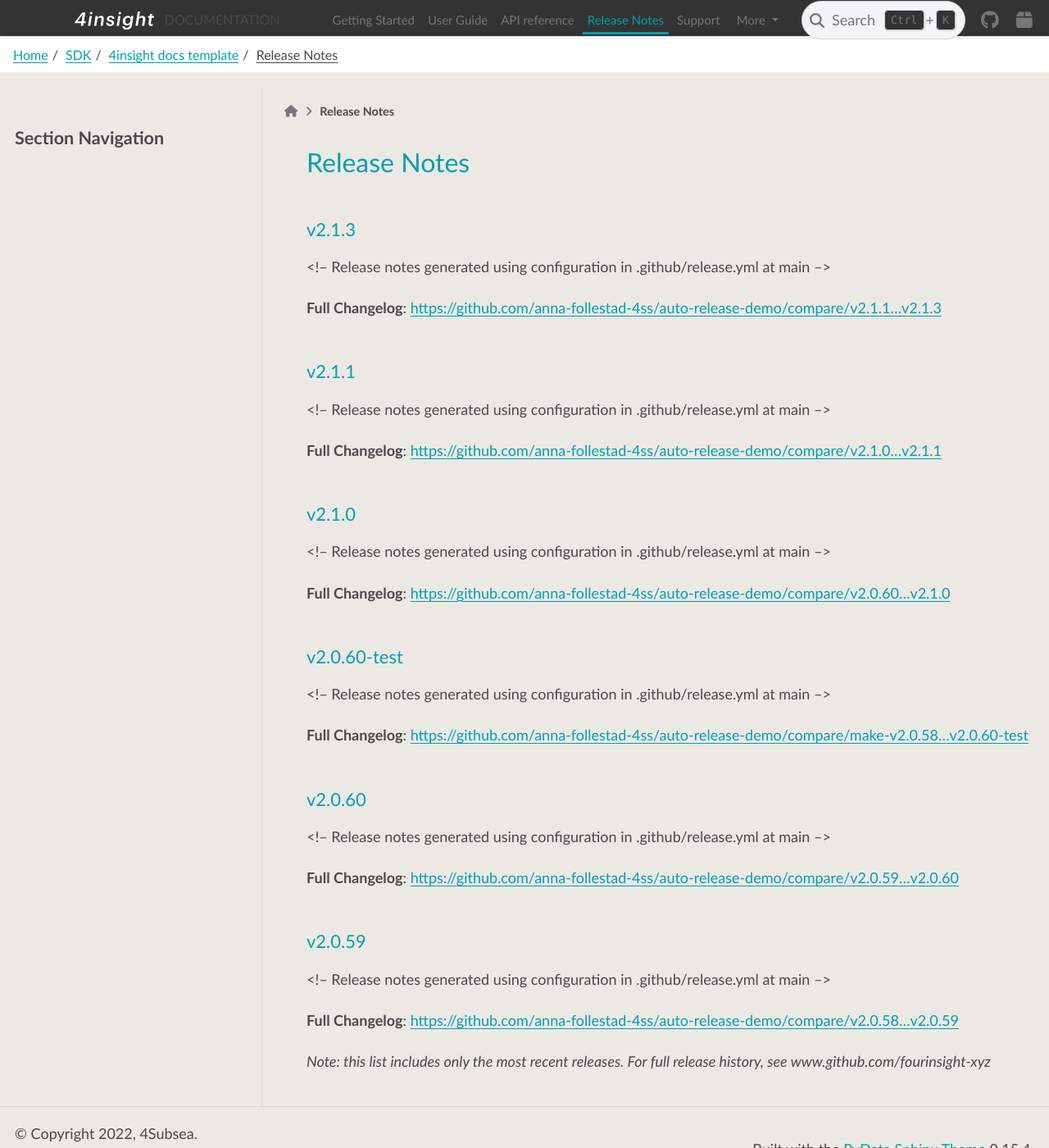
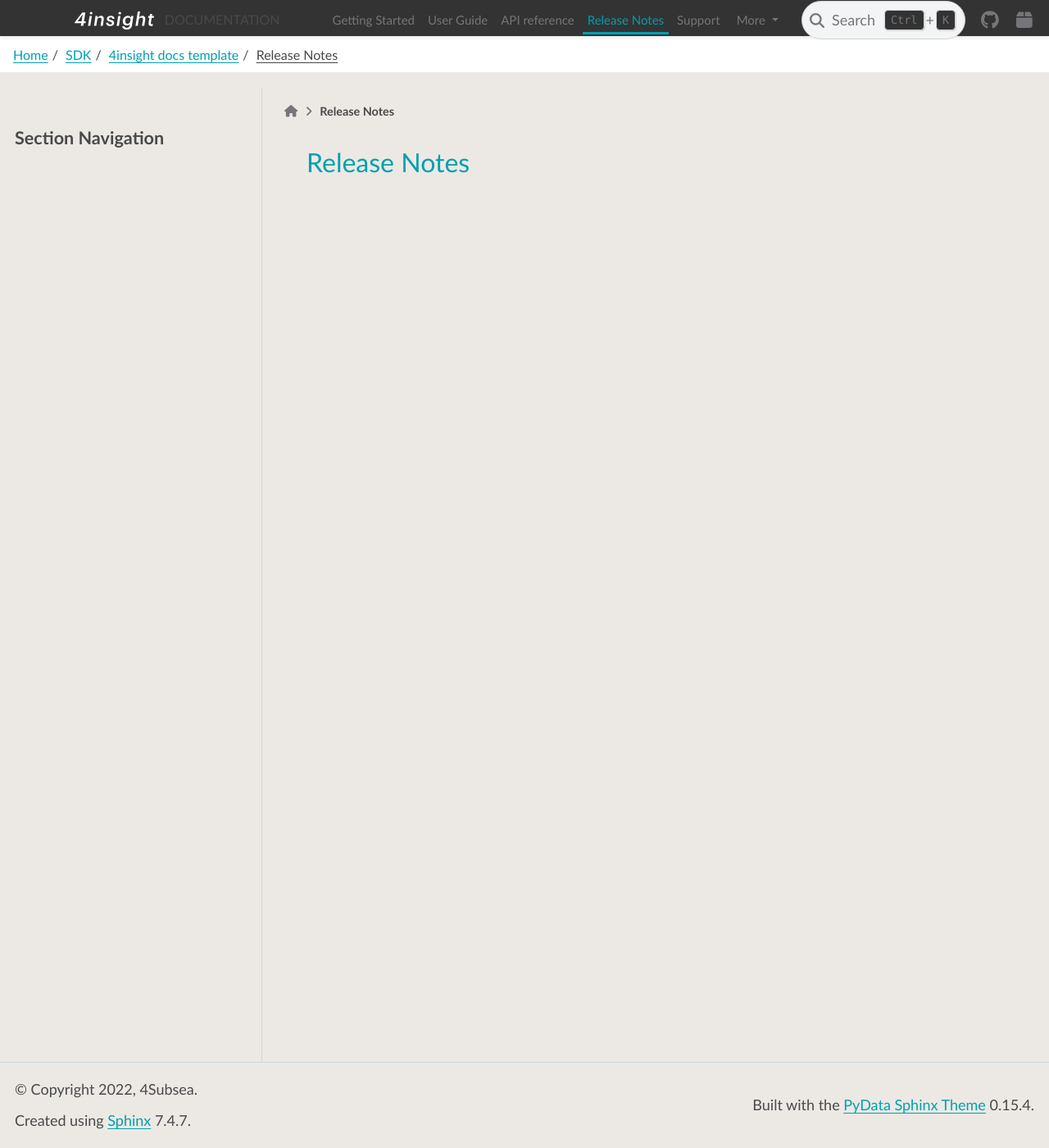
Before and after one commit to anna-follestad-4ss/auto-release-demo, a Sphinx documentation site: the page built from docs/release_notes.rst, in a window 1280 px wide and 1400 px high. Shown: the whole window at 82% size. Built offline with Sphinx 7.4.7 and the PyData theme 0.15.4, drawn with Linux system fonts in a browser that asks for light colours.

Commit message:
Update release_notes.rst

```diff
--- a/docs/release_notes.rst
+++ b/docs/release_notes.rst
@@ -1,65 +1,2 @@
 Release Notes
 =============
-
-
-v2.1.3
-------------------------------
-
-<!-- Release notes generated using configuration in .github/release.yml at main -->
-
-
-
-**Full Changelog**: https://github.com/anna-follestad-4ss/auto-release-demo/compare/v2.1.1...v2.1.3
-
-
-v2.1.1
-------------------------------
-
-<!-- Release notes generated using configuration in .github/release.yml at main -->
-
-
-
-**Full Changelog**: https://github.com/anna-follestad-4ss/auto-release-demo/compare/v2.1.0...v2.1.1
-
-
-v2.1.0
-------------------------------
-
-<!-- Release notes generated using configuration in .github/release.yml at main -->
-
-
-
-**Full Changelog**: https://github.com/anna-follestad-4ss/auto-release-demo/compare/v2.0.60...v2.1.0
-
-
-v2.0.60-test
-------------------------------
-
-<!-- Release notes generated using configuration in .github/release.yml at main -->
-
-
-
-**Full Changelog**: https://github.com/anna-follestad-4ss/auto-release-demo/compare/make-v2.0.58...v2.0.60-test
-
-
-v2.0.60
-------------------------------
-
-<!-- Release notes generated using configuration in .github/release.yml at main -->
-
-
-
-**Full Changelog**: https://github.com/anna-follestad-4ss/auto-release-demo/compare/v2.0.59...v2.0.60
-
-
-v2.0.59
-------------------------------
-
-<!-- Release notes generated using configuration in .github/release.yml at main -->
-
-
-
-**Full Changelog**: https://github.com/anna-follestad-4ss/auto-release-demo/compare/v2.0.58...v2.0.59
-
-
-*Note: this list includes only the most recent releases. For full release history, see www.github.com/fourinsight-xyz*
```
